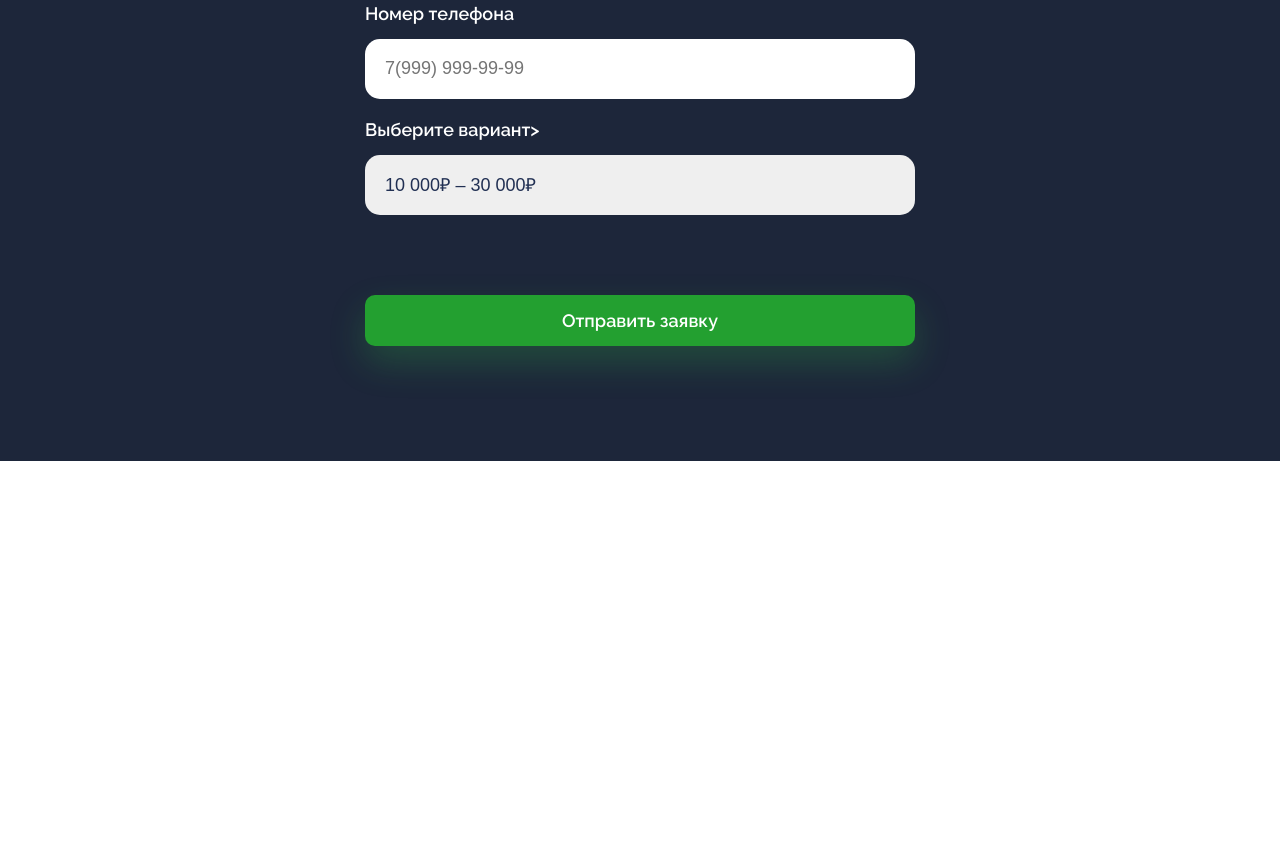
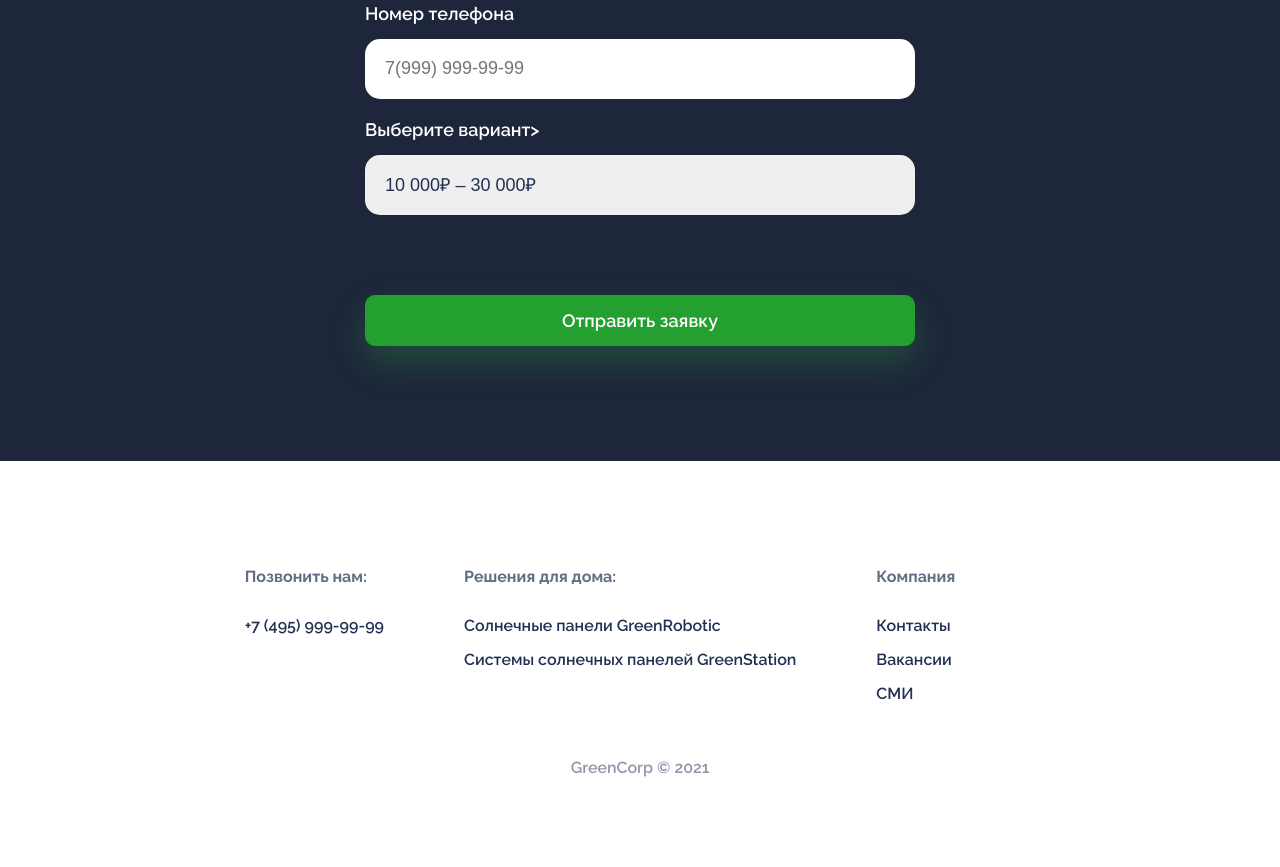
Before and after one commit to Bronza2022/green-corp-landing_copy, a plain HTML site: page index.html in a window 1280 px wide. Shown: the part 1517-2384 px from the top of the page. Before the commit the page ends 1978 px from the top, so only its background shows below. Drawn offline with Linux system fonts and the light colour scheme.

Commit message:
Версия 20.09.22

```diff
--- a/index.html
+++ b/index.html
@@ -48,14 +48,43 @@
                         <select id="budget" for="name">Примерный бюджет>                                <!--4.2 -->
                             <option value="10-30">10 000₽ – 30 000₽</option>                           <!--4.2 -->
                             <option value="30-60">30 000₽ – 60 000₽</option>                            <!--4.2 -->
-                            <option value="60-100">60 000₽ – 100 000₽</option>                           <!--4.2 -->
+                            <option value="60-100">60 000₽ – 100 000₽</option>                   <!--4.2 -->
                             <option value="100">100 000₽</option>
                         </select>
                     </div>
-                        <button class="form__submit" type="submit">Отправить заявку</button>                   <!--4.2 -->
+                        <button class="form__submit" type="submit">Отправить заявку</button>            <!--4.2 -->
                     </div>
                 </form>
             </div>
         </section>
+        <footer>                                                                 <!--4.11 -->
+            <div class="footer__container">
+                <div class="footer__group">                               <!--4.12-4.13 -->
+                <h3>Позвонить нам:</h3>
+                <div class="footer__links">
+                    <a href="#">+7 (495) 999-99-99</a>
+                </div>
+                </div>
+
+                <div class="footer__group">                                   <!--4.12-4.13 -->
+                <h3>Решения для дома:</h3>
+                <div class="footer__links">
+                <a href="#">Солнечные панели GreenRobotic</a>
+                <a href="#">Системы солнечных панелей GreenStation</a>
+            </div>
+            </div>
+
+            <div class="footer__group">                                    <!--4.12-4.13 -->
+                <h3>Компания</h3>
+                <div class="footer__links">
+                <a href="#">Контакты</a>
+                <a href="#">Вакансии</a>
+                <a href="#">СМИ</a>
+                </div>
+            </div>
+            </div>
+            <div class="footer__copyright">GreenCorp © 2021</div>              <!--4.11 -->
+
+        </footer>
     </body>
     </html>
--- a/main.css
+++ b/main.css
@@ -129,7 +129,41 @@ button {
    input {                                        /*Проектное задание 4.9*/
     outline: none;
    }
-   /* button:hover {
+   button:hover {                                                 /*Проектное задание 4.10*/
     background-color: #f6980c;
-    box-shadow: 0 16px 36px rgba(246 152 12 / 20%;
-  } */
+    box-shadow: 0 16px 36px rgba(246 152 12 / 20%);
+   }
+   button {                                                  /*Проектное задание 4.10*/
+    transition: background-color 0.3s;
+    transition-timing-function: ease-in;
+  }
+  footer {                                                      /*Проектное задание 4.12*/
+    padding: 90px 20px 90px 20px;
+    font-size: 16px;
+    font-weight: 600;
+  }
+  .footer__container {                                    /*Проектное задание 4.12*/
+    display: flex;
+    justify-content: center;
+  }
+  .footer__copyright {                                       /*Проектное задание 4.12*/
+    margin-top: 40px;
+    text-align: center;
+    opacity: 0.5;
+  }
+  .footer__group {                                              /*Проектное задание 4.14*/
+    margin-right: 80px;
+
+  }
+  h3 {                                                          /*Проектное задание 4.14*/
+    font-size: 16px;
+    opacity: 0.7;
+    margin-bottom: 30px;
+  }
+  .footer__links {                                      /*Проектное задание 4.14*/
+    display: flex;
+    flex-direction: column;
+  }
+  a {                                           /*Проектное задание 4.14*/
+    margin-bottom: 15px;
+  }
```
